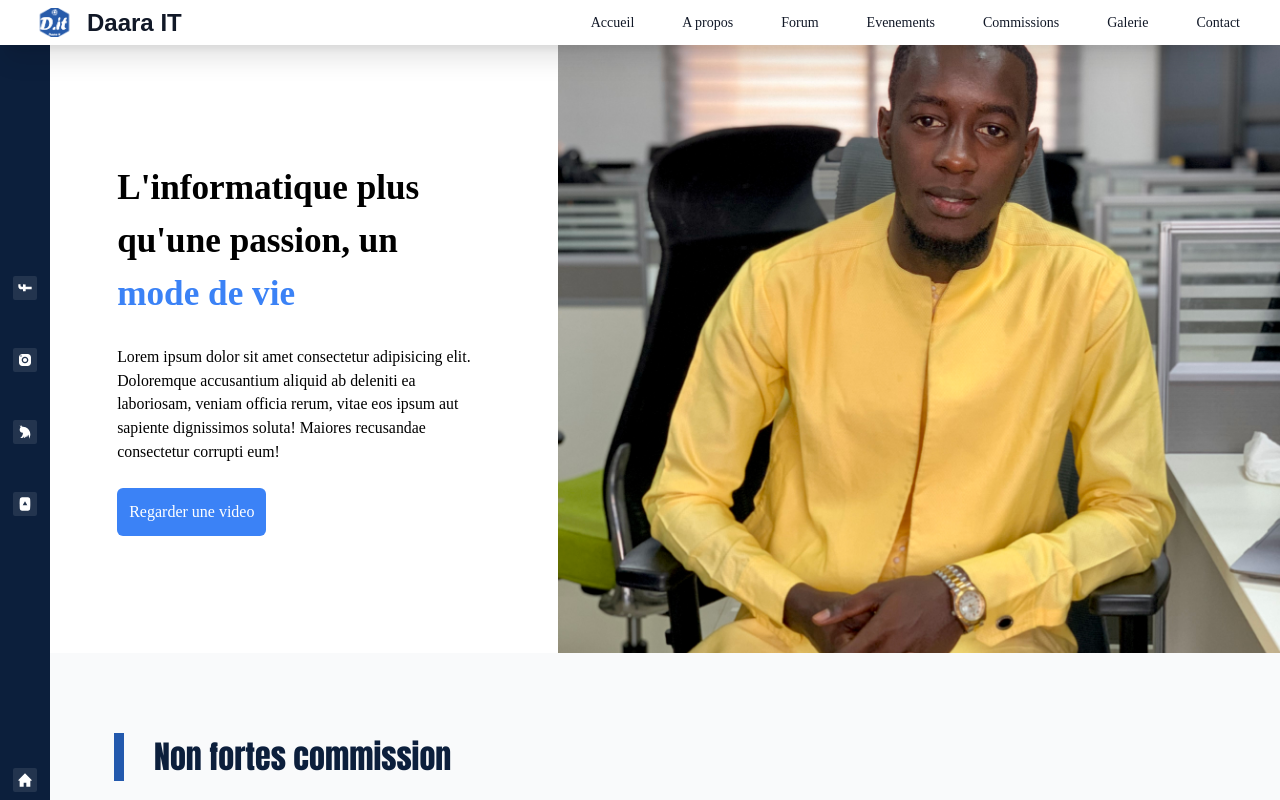
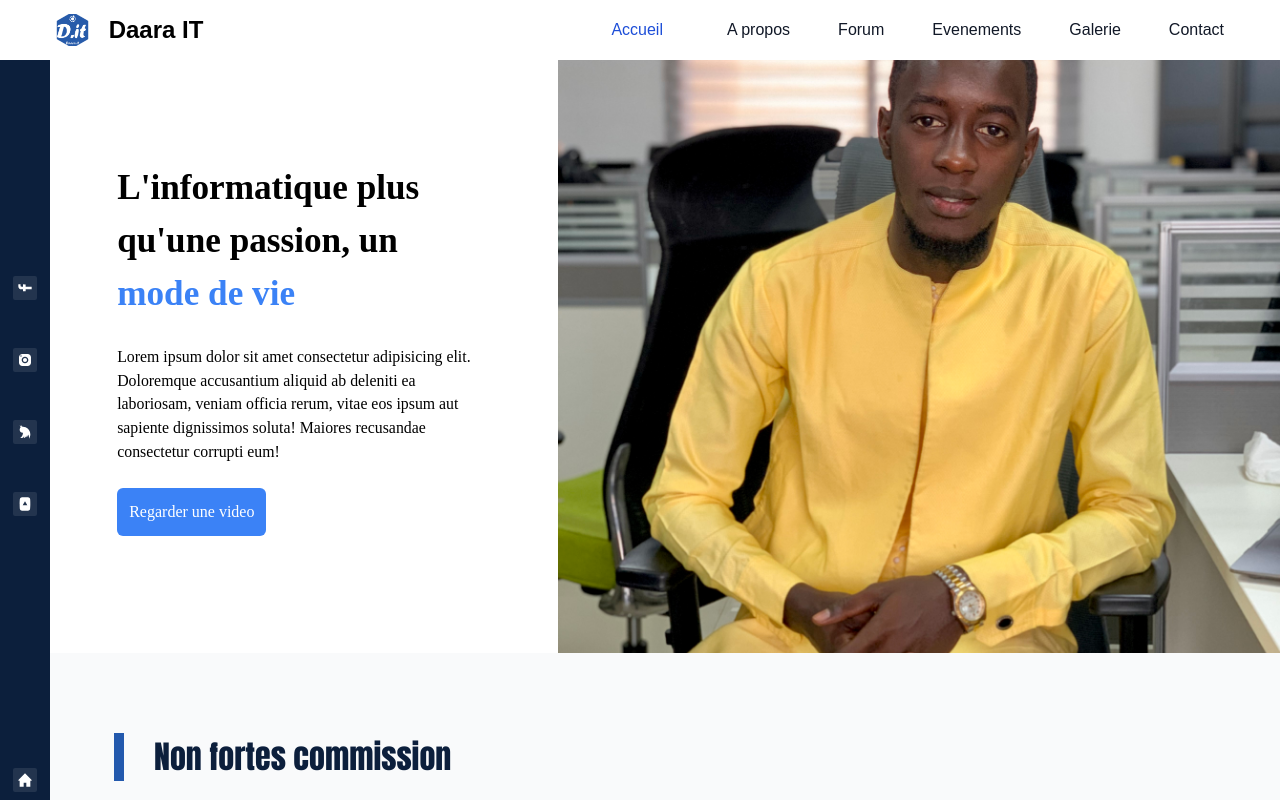
Before and after one commit to Takha65/DaaraIT-site-officiel, a React (Create React App) app: page / in a window 1280 px wide. Shown: the top 800 px of the page. Built offline with nearby package versions, Linux system fonts and the light colour scheme.

Commit message:
rendre le navbar responsive

```diff
--- a/src/components/modules/menu.css
+++ b/src/components/modules/menu.css
@@ -1,5 +1,12 @@
 nav {
   text-align: center;
+}
+a,
+a > span {
+  font-family: sans-serif;
+  font-size: 16px;
+  font-weight: 500;
+  letter-spacing: normal;
 }
 .menu {
   list-style: none;
--- a/src/components/modules/menu.jsx
+++ b/src/components/modules/menu.jsx
@@ -1,49 +1,103 @@
-import React from 'react';
+import React, { useState } from 'react';
 import { Link } from 'react-router-dom';
 import logo from '../../images/logo-dit.png';
 
 import './menu.css';
 
 const Menu = () => {
+  const [isOpen, setIsOpen] = useState(false);
   return (
-    <div className="fixed z-[100] top-0 w-full h-[45px] flex items-center justify-between px-8 text-sm text-gray-900 bg-white shadow-xl">
-      <div className="logo">
-        <Link to="/" className="link">
-          <img
-            className="imageLogo"
-            src={logo}
-            alt="logo daara it "
-            style={{}}
-          />
+    <>
+      <nav class="fixed z-[100] top-0 md:flex md:items-center  bg-white w-full  h-[60px] md:px-8 border-gray-200 dark:bg-gray-900">
+        <div class="w-full flex flex-wrap items-center justify-between mx-auto p-4">
+          <Link to="/" class="flex items-center">
+            <img src={logo} class="h-8 mr-3" alt="Flowbite Logo" />
+            <span class="self-center text-2xl font-semibold whitespace-nowrap dark:text-white">
               Daara IT
+            </span>
           </Link>
-      </div>
-      <div className="list-items h-full flex items-center justify-cente">
-        <ul className="list h-full flex items-center justify-between">
-          <li className="item h-full flex items-center ml-8 px-2 py-[2px] hover:scale-110 hover:border-b-[2px] hover:border-black hover:pb-0 duration-150">
-            <Link to="/">Accueil</Link>
+          <button
+            data-collapse-toggle="navbar-default"
+            type="button"
+            class="inline-flex items-center p-2 ml-3 text-sm text-gray-500 rounded-lg md:hidden hover:bg-gray-100 focus:outline-none focus:ring-2 focus:ring-gray-200 dark:text-gray-400 dark:hover:bg-gray-700 dark:focus:ring-gray-600"
+            aria-controls="navbar-default"
+            aria-expanded="false"
+            onClick={() => setIsOpen(!isOpen)}
+          >
+            <span class="sr-only">Open main menu</span>
+            <svg
+              class="w-6 h-6"
+              aria-hidden="true"
+              fill="currentColor"
+              viewBox="0 0 20 20"
+              xmlns="http://www.w3.org/2000/svg"
+            >
+              <path
+                fill-rule="evenodd"
+                d="M3 5a1 1 0 011-1h12a1 1 0 110 2H4a1 1 0 01-1-1zM3 10a1 1 0 011-1h12a1 1 0 110 2H4a1 1 0 01-1-1zM3 15a1 1 0 011-1h12a1 1 0 110 2H4a1 1 0 01-1-1z"
+                clip-rule="evenodd"
+              ></path>
+            </svg>
+          </button>
+          <div
+            class={`${isOpen ? 'block' : 'hidden'} w-full md:block md:w-auto`}
+            id="navbar-default"
+          >
+            <ul class="md:h-[53px] flex flex-col p-4 md:p-0 mt-4 border border-gray-100 rounded-lg bg-gray-50 md:flex-row md:space-x-8 md:mt-0 md:border-0 md:bg-white dark:bg-gray-800 md:dark:bg-gray-900 dark:border-gray-700">
+              <li className="md:item  md:flex md:items-center md:ml-6 md:px-6 md:py-[2px] md:hover:scale-110 md:hover:border-b-[4px] md:hover:border-black md:hover:pb-0 duration-150">
+                <Link
+                  to="/"
+                  class="block py-2 pl-3 pr-4 text-white bg-blue-700 rounded md:bg-transparent md:text-blue-700 md:p-0 dark:text-white md:dark:text-blue-500"
+                  aria-current="page"
+                >
+                  Accueil
+                </Link>
               </li>
-          <li className="item h-full flex items-center ml-8 px-2 py-[2px] hover:scale-110 hover:border-b-[2px] hover:border-black hover:pb-0 duration-150">
-            <Link to="/a-propos">A propos</Link>
+              <li className="md:item md:flex md:items-center md:ml-6 md:px-2 md:py-[2px] md:hover:scale-110 md:hover:border-b-[4px] md:hover:border-black md:hover:pb-0 duration-150">
+                <Link
+                  to="/a-propos"
+                  class="block py-2 pl-3 pr-4 text-gray-900 rounded hover:bg-gray-100 md:hover:bg-transparent md:border-0 md:hover:text-blue-700 md:p-0 dark:text-white md:dark:hover:text-blue-500 dark:hover:bg-gray-700 dark:hover:text-white md:dark:hover:bg-transparent"
+                >
+                  A propos
+                </Link>
               </li>
-          <li className="item h-full flex items-center ml-8 px-2 py-[2px] hover:scale-110 hover:border-b-[2px] hover:border-black hover:pb-0 duration-150">
-            <Link to="/forum">Forum</Link>
+              <li className="md:item md:flex md:items-center md:ml-6 md:px-2 md:py-[2px] md:hover:scale-110 md:hover:border-b-[4px] md:hover:border-black md:hover:pb-0 duration-150">
+                <Link
+                  to="/forum"
+                  class="block py-2 pl-3 pr-4 text-gray-900 rounded hover:bg-gray-100 md:hover:bg-transparent md:border-0 md:hover:text-blue-700 md:p-0 dark:text-white md:dark:hover:text-blue-500 dark:hover:bg-gray-700 dark:hover:text-white md:dark:hover:bg-transparent"
+                >
+                  Forum
+                </Link>
               </li>
-          <li className="item h-full flex items-center ml-8 px-2 py-[2px] hover:scale-110 hover:border-b-[2px] hover:border-black hover:pb-0 duration-150">
-            <Link to="/evenements">Evenements</Link>
+              <li className="md:item md:flex md:items-center md:ml-6 md:px-2 md:py-[2px] md:hover:scale-110 md:hover:border-b-[4px] md:hover:border-black md:hover:pb-0 duration-150">
+                <Link
+                  to="/evenements"
+                  class="block py-2 pl-3 pr-4 text-gray-900 rounded hover:bg-gray-100 md:hover:bg-transparent md:border-0 md:hover:text-blue-700 md:p-0 dark:text-white md:dark:hover:text-blue-500 dark:hover:bg-gray-700 dark:hover:text-white md:dark:hover:bg-transparent"
+                >
+                  Evenements
+                </Link>
               </li>
-          <li className="item h-full flex items-center ml-8 px-2 py-[2px] hover:scale-110 hover:border-b-[2px] hover:border-black hover:pb-0 duration-150">
-            <Link to="/commissions">Commissions</Link>
+              <li className="md:item md:flex md:items-center md:ml-6 md:px-2 md:py-[2px] md:hover:scale-110 md:hover:border-b-[4px] md:hover:border-black md:hover:pb-0 duration-150">
+                <Link
+                  to="/galerie"
+                  class="block py-2 pl-3 pr-4 text-gray-900 rounded hover:bg-gray-100 md:hover:bg-transparent md:border-0 md:hover:text-blue-700 md:p-0 dark:text-white md:dark:hover:text-blue-500 dark:hover:bg-gray-700 dark:hover:text-white md:dark:hover:bg-transparent"
+                >
+                  Galerie
+                </Link>
               </li>
-          <li className="item h-full flex items-center ml-8 px-2 py-[2px] hover:scale-110 hover:border-b-[2px] hover:border-black hover:pb-0 duration-150">
-            <Link to="/Galerie">Galerie</Link>
-          </li>
-          <li className="item h-full flex items-center ml-8 px-2 py-[2px] hover:scale-110 hover:border-b-[2px] hover:border-black hover:pb-0 duration-150">
-            <Link to="/Contact">Contact</Link>
+              <li className="md:item md:flex md:items-center md:ml-6 md:px-2 md:py-[2px] md:hover:scale-110 md:hover:border-b-[4px] md:hover:border-black md:hover:pb-0 duration-150">
+                <Link
+                  to="/contact"
+                  class="block py-2 pl-3 pr-4 text-gray-900 rounded hover:bg-gray-100 md:hover:bg-transparent md:border-0 md:hover:text-blue-700 md:p-0 dark:text-white md:dark:hover:text-blue-500 dark:hover:bg-gray-700 dark:hover:text-white md:dark:hover:bg-transparent"
+                >
+                  Contact
+                </Link>
               </li>
             </ul>
           </div>
         </div>
+      </nav>
+    </>
   );
 };
 
```
Also changed, not shown: src/data/commission.js (+47 -48 lines), 1 other file (tests, documents, lock files or other folders). Lines whose indentation alone changed are shown as unchanged.
